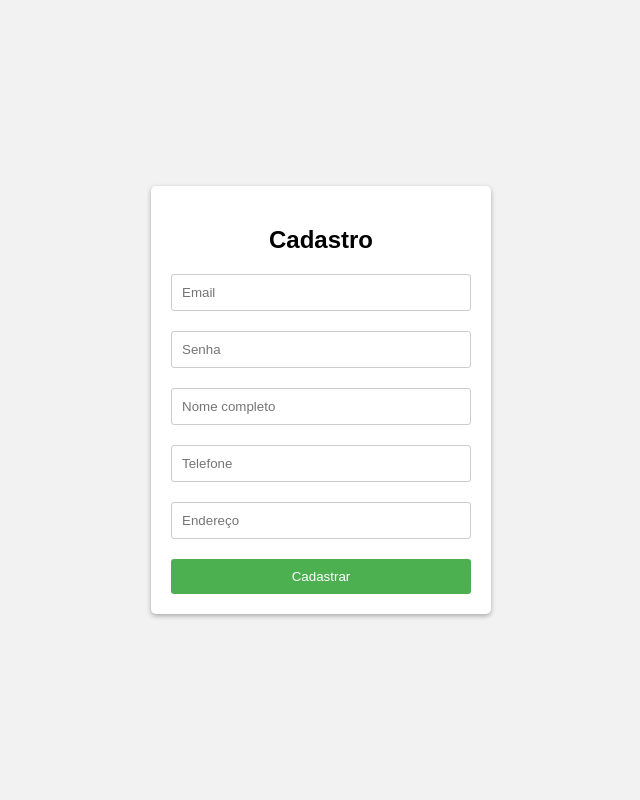
After one commit to DarkZeus1235/projetin, a PHP site: page /cadastro.php in a window 1280 px wide. The commit adds this page. Shown: the whole page, without its empty margins (319-959 px from the left). Run offline with PHP 8.4, Linux system fonts and the light colour scheme.

Commit message:
ATULIZAÇÃO

```diff
--- /dev/null
+++ b/cadastro.php
@@ -0,0 +1,46 @@
+<?php
+        include('conexao.php');
+
+        if(isset($_POST['bt_nome'])){
+            /*----------------------------------*/
+            $email = $_POST['bt_email'];
+            $senha - $_POST['bt_senha'];
+            $nome = $_POST['bt_nome'];
+            $telefone = $_POST['bt_telefone'];
+            $endereco = $_POST['bt_endereco'];
+            /*----------------------------------*/
+            $mysqli -> query("INSERT INTO pedido (email, senha, nome, endereco, telefone) values('$nome', '$endereco', '$telefone', '$email', '$senha')") or
+            die ($mysqli->error);
+
+            if(isset($_POST['nome']) || isset($_POST['endereco'])) {
+
+            if(($_POST['nome']) == 1){
+                echo("Parabéns você está logado");
+
+            if(($_POST['endereco']) == 1){
+                echo("Parabéns você está logado");
+            }
+            }
+        }
+    }
+    ?>
+<!DOCTYPE html>
+<html>
+<head>
+    <link rel="stylesheet" href="style.css">
+  <title>Página de Cadastro</title>
+</head>
+<body>
+  <div class="signup-container">
+    <h2>Cadastro</h2>
+    <form action="login.php" method="post">
+    <input type="email" name="bt_email" placeholder="Email" required>
+      <input type="password" name="bt_senha" placeholder="Senha" required>
+      <input type="text" name="bt_nome" placeholder="Nome completo" required>
+      <input type="text" name="bt_telefone" placeholder="Telefone" required>
+      <input type="text" name="bt_endereco" placeholder="Endereço" required>
+      <input type="submit" value="Cadastrar">
+    </form>
+  </div>
+</body>
+</html>
--- a/lista_pedidos.php
+++ b/lista_pedidos.php
@@ -1,5 +1,7 @@
     <?php
         include("conexao.php");
+
+        include("protect.php");
 
         $consultar_banco = "SELECT * FROM pedido";
 
--- a/login.php
+++ b/login.php
@@ -53,7 +53,7 @@ if(isset($_POST['email']) || isset($_POST['senha'])) {
       <input type="password" name="senha" placeholder="Senha" required>
       <input type="submit" value="Entrar">
     </form>
-    <p>Não tem uma conta? <a href="registro.php">Registre-se</a></p>
+    <p>Não tem uma conta? <a href="cadastro.php">Registre-se</a></p>
   </div>
 </body>
 </html>
--- a/style.css
+++ b/style.css
@@ -49,3 +49,59 @@
     .login-container p {
       text-align: center;
     }
+
+    .card {
+      background-color: #ffffff;
+      border-radius: 5px;
+      box-shadow: 0 2px 5px rgba(0, 0, 0, 0.3);
+      padding: 20px;
+      width: 400px;
+      text-align: center;
+    }
+
+    #lanche{
+      height: 350px;
+    }
+    h1{
+      margin-top: 30px;
+      text-align: center;
+      font-size: 32px;
+    }
+    .signup-container {
+      background-color: #ffffff;
+      border-radius: 5px;
+      box-shadow: 0 2px 5px rgba(0, 0, 0, 0.3);
+      padding: 20px;
+      width: 300px;
+    }
+
+    .signup-container h2 {
+      text-align: center;
+      margin-bottom: 20px;
+    }
+
+    .signup-container input[type="text"],
+    .signup-container input[type="tel"],
+    .signup-container input[type="email"],
+    .signup-container input[type="password"] {
+      width: 100%;
+      padding: 10px;
+      margin-bottom: 20px;
+      border: 1px solid #ccc;
+      border-radius: 3px;
+      box-sizing: border-box;
+    }
+
+    .signup-container input[type="submit"] {
+      width: 100%;
+      background-color: #4CAF50;
+      color: white;
+      padding: 10px;
+      border: none;
+      border-radius: 3px;
+      cursor: pointer;
+    }
+
+    .signup-container input[type="submit"]:hover {
+      background-color: #45a049;
+    }
```
Also changed, not shown: deletar_pedido.php (+19 -13 lines), index.php (+30 -14 lines), logout.php (added, +9 -0 lines), protect.php (added, +9 -0 lines), img/X-Dieimes.jpg (added), img/Xsouza.jpg (added).
